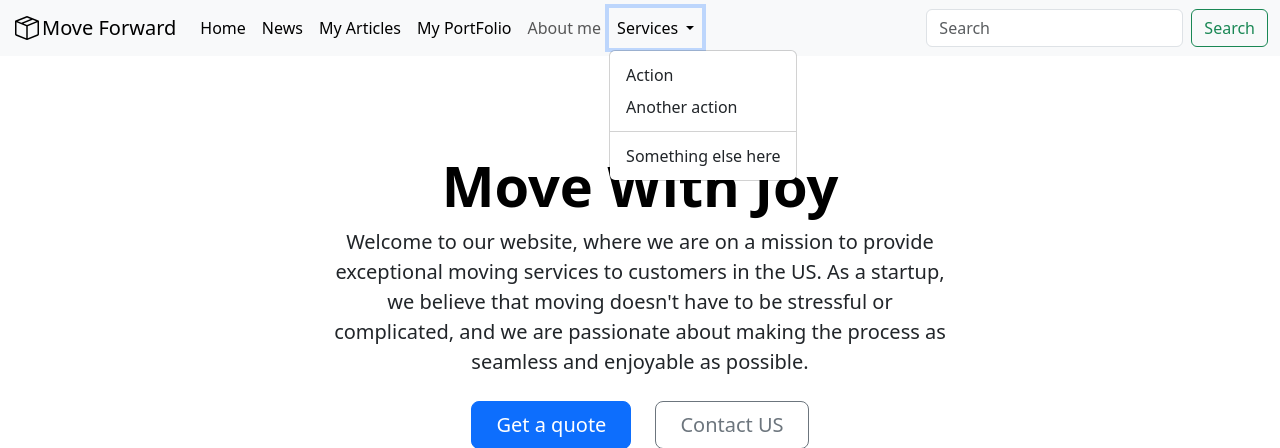
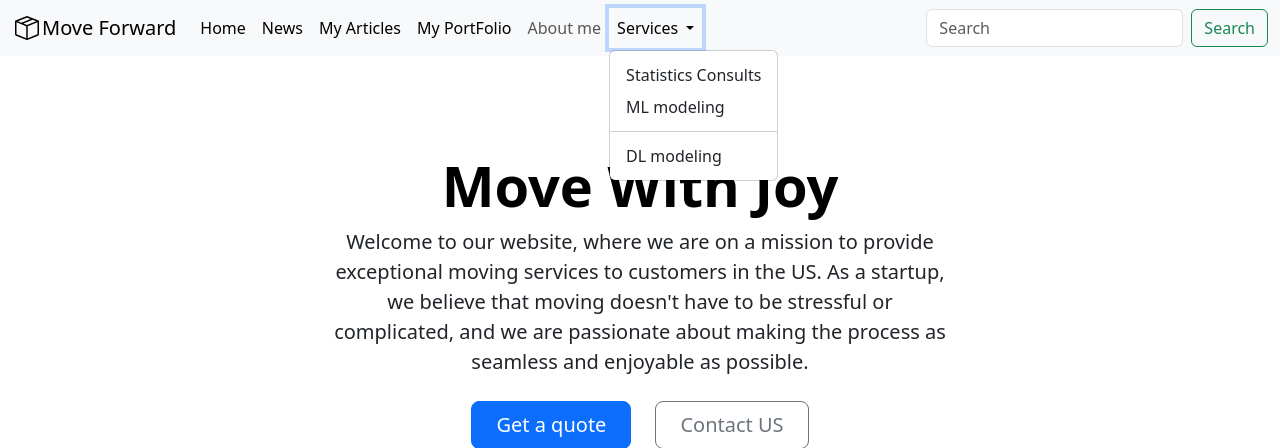
Before and after one commit to khala1391/PortFolio, a Flask app: page / in a window 1280 px wide, after a click on "Services". Shown: the top 448 px of the page. Run offline with Flask 3, Linux system fonts and the light colour scheme.

Commit message:
edit services

```diff
--- a/templates/index.html
+++ b/templates/index.html
@@ -47,12 +47,12 @@
               Services
             </a>
             <ul class="dropdown-menu">
-              <li><a class="dropdown-item" href="#">Action</a></li>
-              <li><a class="dropdown-item" href="#">Another action</a></li>
+              <li><a class="dropdown-item" href="#">Statistics Consults</a></li>
+              <li><a class="dropdown-item" href="#">ML modeling</a></li>
               <li>
                 <hr class="dropdown-divider">
               </li>
-              <li><a class="dropdown-item" href="#">Something else here</a></li>
+              <li><a class="dropdown-item" href="#">DL modeling</a></li>
             </ul>
           </li>
         </ul>
```
Also changed, not shown: 1 other file.
